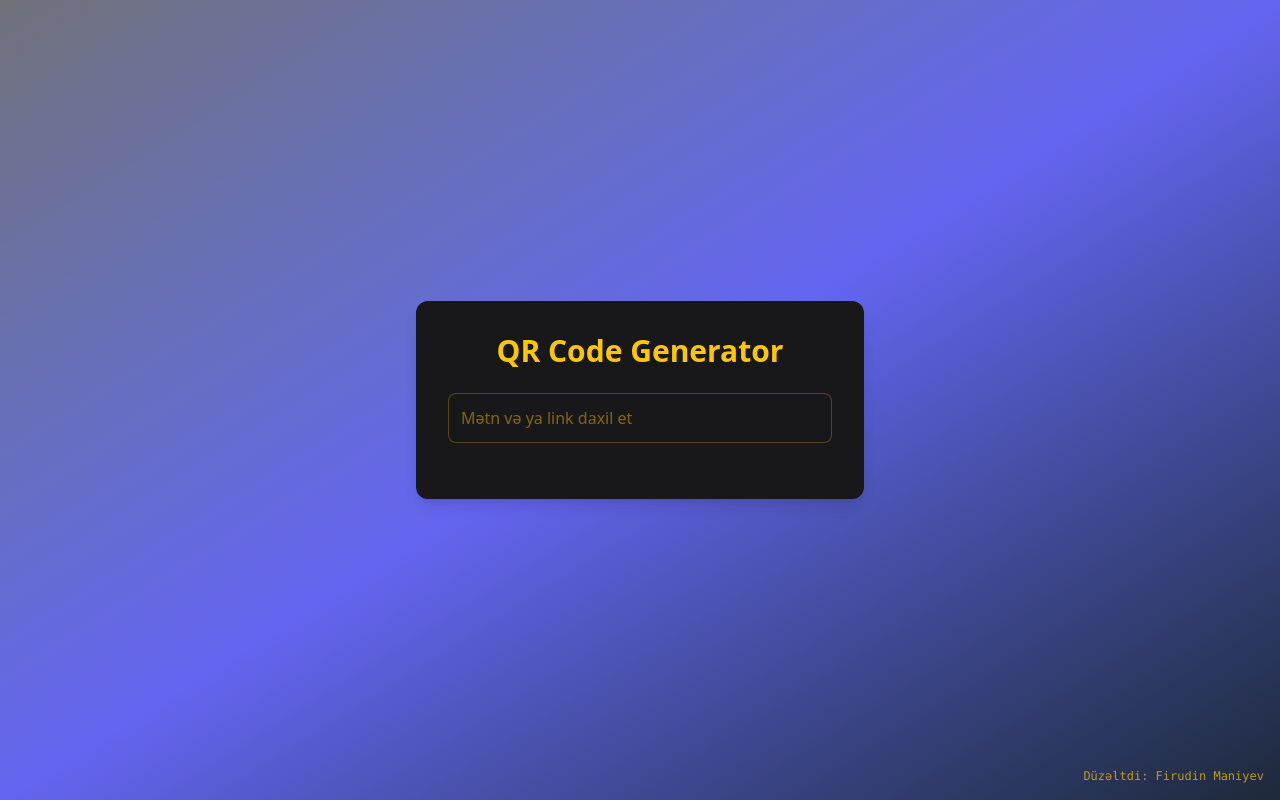
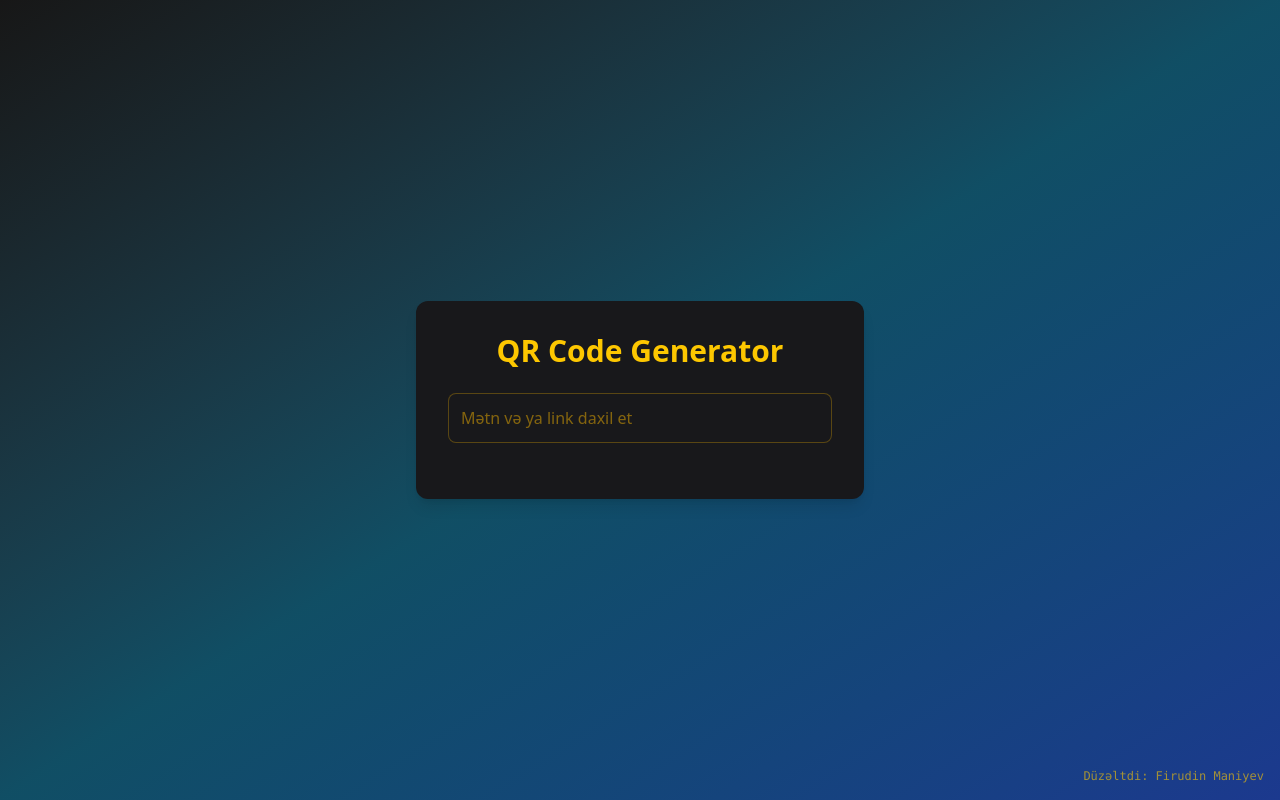
Before and after one commit to FirudinManiyev/qr_kod_app, a React (Vite) app: page /home in a window 1280 px wide. Built offline with nearby package versions, Linux system fonts and the light colour scheme.

Commit message:
welcome page

```diff
--- a/package.json
+++ b/package.json
@@ -14,6 +14,7 @@
     "qrcode.react": "^4.2.0",
     "react": "^19.2.0",
     "react-dom": "^19.2.0",
+    "react-router-dom": "^7.13.0",
     "tailwindcss": "^4.1.18"
   },
   "devDependencies": {
--- a/src/App.jsx
+++ b/src/App.jsx
@@ -1,7 +1,15 @@
+import { Routes, Route, Navigate } from "react-router-dom";
+import Welcome from "./pages/Welcome";
 import Home from "./pages/Home";
 
 const App = () => {
-  return <Home />;
+  return (
+    <Routes>
+      <Route path="/" element={<Welcome />} />
+      <Route path="/home" element={<Home />} />
+      <Route path="*" element={<Navigate to="/" />} />
+    </Routes>
+  );
 };
 
 export default App;
--- a/src/index.css
+++ b/src/index.css
@@ -8,7 +8,7 @@ body {
 @keyframes fadeIn {
     from {
         opacity: 0;
-        transform: scale(0.9);
+        transform: scale(0.95);
     }
 
     to {
@@ -16,3 +16,39 @@ body {
         transform: scale(1);
     }
 }
+
+@keyframes scaleIn {
+    from {
+        opacity: 0;
+        transform: scale(0.85);
+    }
+
+    to {
+        opacity: 1;
+        transform: scale(1);
+    }
+}
+
+@keyframes fadeUp {
+    from {
+        opacity: 0;
+        transform: translateY(12px);
+    }
+
+    to {
+        opacity: 1;
+        transform: translateY(0);
+    }
+}
+
+@keyframes textGlow {
+
+    0%,
+    100% {
+        text-shadow: 0 0 6px #facc15;
+    }
+
+    50% {
+        text-shadow: 0 0 16px #facc15;
+    }
+}
--- a/src/main.jsx
+++ b/src/main.jsx
@@ -1,10 +1,13 @@
 import React from "react";
 import ReactDOM from "react-dom/client";
+import { BrowserRouter } from "react-router-dom";
 import App from "./App";
 import "./index.css";
 
 ReactDOM.createRoot(document.getElementById("root")).render(
     <React.StrictMode>
-        <App />
+        <BrowserRouter>
+            <App />
+        </BrowserRouter>
     </React.StrictMode>
 );
--- a/src/pages/Home.jsx
+++ b/src/pages/Home.jsx
@@ -1,22 +1,36 @@
-import { useState } from "react";
+import { useEffect, useState } from "react";
 import QRInput from "../components/QRInput";
 import QRPreview from "../components/QRPreview";
 import QRDownload from "../components/QRDownload";
 
 const Home = () => {
     const [value, setValue] = useState("");
+    const [show, setShow] = useState(false);
+
+    useEffect(() => {
+        const timer = setTimeout(() => {
+            setShow(true);
+        }, 100); // route açılan kimi başlasın
+
+        return () => clearTimeout(timer);
+    }, []);
 
     return (
+        <div className="min-h-screen flex items-center justify-center px-4 bg-gradient-to-br from-neutral-900 via-cyan-900 to-blue-900">
 
-        <div className="min-h-screen flex items-center justify-center px-4 bg-gradient-to-tl from-[#1e293b] via-[#6366f1] to-[#71717a]">
-            <div className="
+            {/* Main Card */}
+            <div
+                className={`
                 w-full max-w-md
                 bg-zinc-900
                 p-6 sm:p-8
                 rounded-xl
                 shadow-lg
                 space-y-6
-            ">
+                transition-all duration-700 ease-out
+                ${show ? "opacity-100 scale-100 translate-y-0" : "opacity-0 scale-95 translate-y-6"}
+            `}
+            >
                 <h1 className="text-2xl sm:text-3xl font-bold text-center text-yellow-400">
                     QR Code Generator
                 </h1>
@@ -28,12 +42,17 @@ const Home = () => {
                     <QRDownload value={value} />
                 </div>
             </div>
-            <span className="
+
+            {/* Watermark */}
+            <span
+                className={`
                 fixed bottom-4 right-4
-                text-xs text-yellow-400/70
-                font-mono
-                select-none
-                ">
+                text-xs text-yellow-400/60
+                font-mono select-none
+                transition-opacity duration-1000
+                ${show ? "opacity-100" : "opacity-0"}
+            `}
+            >
                 Düzəltdi: Firudin Maniyev
             </span>
         </div>
--- /dev/null
+++ b/src/pages/Welcome.jsx
@@ -0,0 +1,39 @@
+import { useEffect } from "react";
+import { useNavigate } from "react-router-dom";
+
+const Welcome = () => {
+    const navigate = useNavigate();
+
+    useEffect(() => {
+        const timer = setTimeout(() => {
+            navigate("/home");
+        }, 4000);
+
+        return () => clearTimeout(timer);
+    }, [navigate]);
+
+    return (
+        <div className="min-h-screen flex items-center justify-center bg-gradient-to-br from-neutral-900 via-cyan-900 to-blue-900">
+            <div className="flex flex-col items-center gap-6 animate-[fadeIn_1s_ease-out]">
+
+                {/* Neon Ring */}
+                <div className="relative w-24 h-24">
+                    <div className="absolute inset-0 rounded-full border-2 border-yellow-400 animate-ping opacity-40"></div>
+                    <div className="absolute inset-2 rounded-full border-2 border-yellow-500 animate-spin"></div>
+                    <div className="absolute inset-7 bg-yellow-400 rounded-full animate-pulse shadow-[0_0_20px_#facc15]"></div>
+                </div>
+
+                {/* Text */}
+                <h1 className="text-2xl font-bold tracking-widest text-yellow-400 animate-[textGlow_1.5s_ease-in-out_infinite]">
+                    QR CODE GENERATOR
+                </h1>
+
+                <p className="text-sm text-gray-400 animate-[fadeUp_1s_ease-out]">
+                    Hazırlanır...
+                </p>
+            </div>
+        </div>
+    );
+};
+
+export default Welcome;
```
Also changed, not shown: 2 other files (tests, documents, lock files or other folders).
